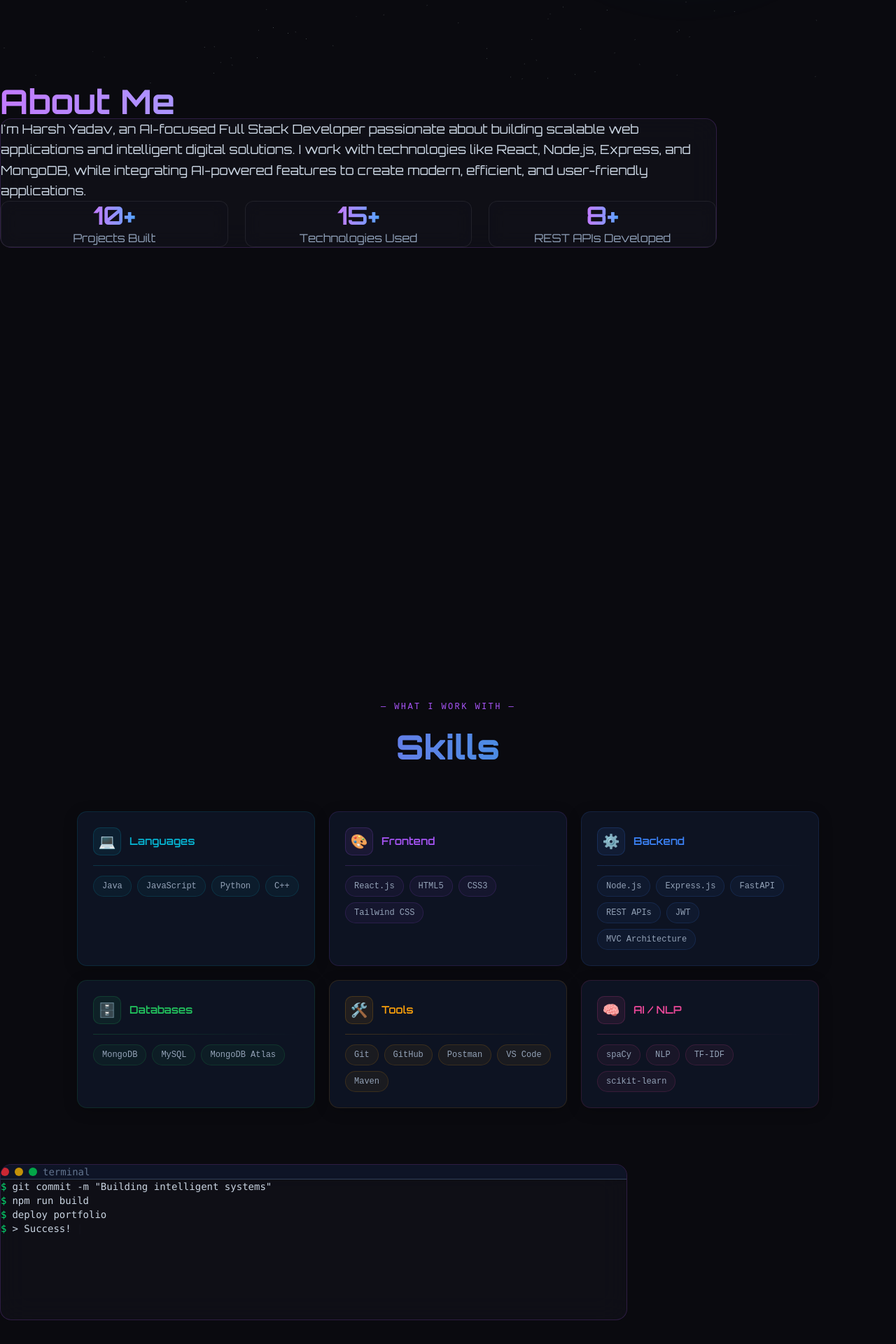
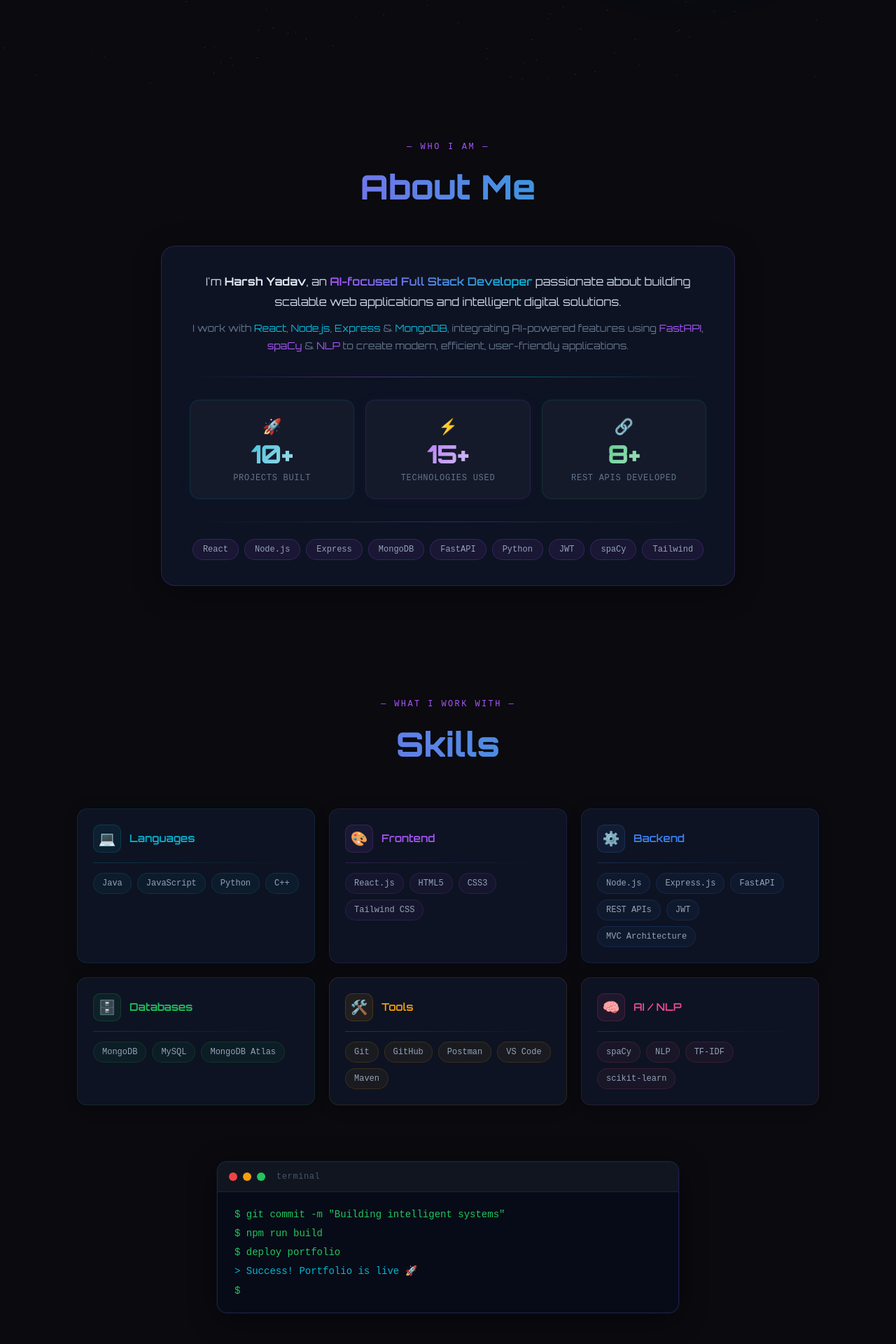
Before and after one commit to harsh-0905/portfolio, a React (Vite) app: page / in a window 1280 px wide. Shown: the part 679-2599 px from the top of the page at 70% size. Built offline with nearby package versions, Linux system fonts and the light colour scheme; no server answers.

Commit message:
Updated the UI component

```diff
--- a/src/components/About.jsx
+++ b/src/components/About.jsx
@@ -1,59 +1,197 @@
-import { motion } from 'framer-motion';
-import { useInView } from 'framer-motion';
+// About.jsx — Fully centered, premium layout, no left-align issues
+
+import { motion, useInView } from 'framer-motion';
 import { useRef } from 'react';
 
 const stats = [
-  { value: 10, label: 'Projects Built', suffix: '+' },
-  { value: 15, label: 'Technologies Used', suffix: '+' },
-  { value: 8, label: 'REST APIs Developed', suffix: '+' },
+  { value: '10+', label: 'Projects Built',      icon: '🚀', color: '#06b6d4' },
+  { value: '15+', label: 'Technologies Used',   icon: '⚡', color: '#a855f7' },
+  { value: '8+',  label: 'REST APIs Developed', icon: '🔗', color: '#22c55e' },
 ];
+
+const techTags = ['React', 'Node.js', 'Express', 'MongoDB', 'FastAPI', 'Python', 'JWT', 'spaCy', 'Tailwind'];
 
 export default function About() {
   const ref = useRef(null);
-  const isInView = useInView(ref, { once: true, margin: '-100px' });
+  const isInView = useInView(ref, { once: true, margin: '-80px' });
 
   return (
-    <section id="about" className="min-h-screen py-24 px-6 relative z-10">
+    <section id="about" style={{ padding: '80px 0', position: 'relative', zIndex: 10 }}>
+      <div
+        ref={ref}
+        style={{ maxWidth: '860px', margin: '0 auto', padding: '0 20px', boxSizing: 'border-box' }}
+      >
+
+        {/* ── Section Header ── */}
         <motion.div
-        ref={ref}
-        initial={{ opacity: 0, y: 50 }}
+          initial={{ opacity: 0, y: 20 }}
           animate={isInView ? { opacity: 1, y: 0 } : {}}
-        transition={{ duration: 0.6 }}
-        className="max-w-5xl mx-auto"
+          transition={{ duration: 0.5 }}
+          style={{ textAlign: 'center', marginBottom: '48px' }}
         >
-        <h2 className="text-4xl md:text-5xl font-bold bg-gradient-to-r from-purple-400 to-cyan-400 bg-clip-text text-transparent mb-12">
+          <p style={{
+            color: '#a855f7', fontFamily: 'monospace', fontSize: '12px',
+            letterSpacing: '0.22em', textTransform: 'uppercase', margin: '0 0 12px 0',
+          }}>
+            — Who I Am —
+          </p>
+          <h2 style={{
+            margin: 0,
+            fontSize: 'clamp(28px, 5vw, 48px)',
+            fontWeight: 800,
+            background: 'linear-gradient(90deg, #a855f7, #06b6d4)',
+            WebkitBackgroundClip: 'text',
+            WebkitTextFillColor: 'transparent',
+          }}>
             About Me
           </h2>
-        <div className="glass-card rounded-2xl p-8 md:p-12">
-          <p className="text-lg text-slate-300 leading-relaxed">
-           I'm Harsh Yadav, an AI-focused Full Stack Developer passionate about building scalable web applications and intelligent digital solutions. I work with technologies like React, Node.js, Express, and MongoDB, while integrating AI-powered features to create modern, efficient, and user-friendly applications.
-</p>
+        </motion.div>
+
+        {/* ── Main Card ── */}
         <motion.div
           initial={{ opacity: 0, y: 30 }}
           animate={isInView ? { opacity: 1, y: 0 } : {}}
-            transition={{ delay: 0.3, duration: 0.6 }}
-            className="grid grid-cols-1 md:grid-cols-3 gap-6 mt-12"
+          transition={{ delay: 0.15, duration: 0.6 }}
+          style={{
+            borderRadius: '20px',
+            padding: '36px 40px',
+            background: 'rgba(15,23,42,0.78)',
+            border: '1px solid rgba(168,85,247,0.2)',
+            backdropFilter: 'blur(16px)',
+            boxShadow: '0 8px 40px rgba(0,0,0,0.3)',
+            boxSizing: 'border-box',
+          }}
         >
+
+          {/* Bio — centered */}
+          <p style={{
+            margin: '0 0 10px 0',
+            fontSize: '16px',
+            color: '#cbd5e1',
+            lineHeight: 1.8,
+            textAlign: 'center',
+          }}>
+            I'm{' '}
+            <span style={{ color: '#e2e8f0', fontWeight: 700 }}>Harsh Yadav</span>, an{' '}
+            <span style={{
+              background: 'linear-gradient(90deg, #a855f7, #06b6d4)',
+              WebkitBackgroundClip: 'text',
+              WebkitTextFillColor: 'transparent',
+              fontWeight: 600,
+            }}>
+              AI-focused Full Stack Developer
+            </span>{' '}
+            passionate about building scalable web applications and intelligent digital solutions.
+          </p>
+          <p style={{
+            margin: '0 0 32px 0',
+            fontSize: '14px',
+            color: '#64748b',
+            lineHeight: 1.8,
+            textAlign: 'center',
+          }}>
+            I work with{' '}
+            <span style={{ color: '#06b6d4' }}>React</span>,{' '}
+            <span style={{ color: '#06b6d4' }}>Node.js</span>,{' '}
+            <span style={{ color: '#06b6d4' }}>Express</span> &{' '}
+            <span style={{ color: '#06b6d4' }}>MongoDB</span>, integrating AI-powered features
+            using{' '}
+            <span style={{ color: '#a855f7' }}>FastAPI</span>,{' '}
+            <span style={{ color: '#a855f7' }}>spaCy</span> &{' '}
+            <span style={{ color: '#a855f7' }}>NLP</span>{' '}
+            to create modern, efficient, user-friendly applications.
+          </p>
+
+          {/* Divider */}
+          <div style={{
+            height: '1px',
+            background: 'linear-gradient(90deg, transparent, rgba(168,85,247,0.4), rgba(6,182,212,0.4), transparent)',
+            marginBottom: '32px',
+          }} />
+
+          {/* Stats — 3 columns, centered */}
+          <div style={{
+            display: 'grid',
+            gridTemplateColumns: 'repeat(3, 1fr)',
+            gap: '16px',
+            marginBottom: '32px',
+          }}>
             {stats.map((stat, i) => (
               <motion.div
                 key={stat.label}
-                whileHover={{ scale: 1.05, y: -5 }}
-                className="glass rounded-xl p-6 text-center border border-purple-500/20"
+                initial={{ opacity: 0, y: 20 }}
+                animate={isInView ? { opacity: 1, y: 0 } : {}}
+                transition={{ delay: 0.3 + i * 0.1, duration: 0.5 }}
+                whileHover={{ y: -4, scale: 1.02 }}
+                style={{
+                  padding: '20px 16px',
+                  borderRadius: '14px',
+                  textAlign: 'center',
+                  background: 'rgba(255,255,255,0.03)',
+                  border: `1px solid ${stat.color}22`,
+                  boxShadow: `0 0 20px ${stat.color}0a`,
+                  transition: 'all 0.3s ease',
+                  cursor: 'default',
+                }}
               >
-                <motion.span
-                  initial={{ opacity: 0, scale: 0.5 }}
-                  animate={isInView ? { opacity: 1, scale: 1 } : {}}
-                  transition={{ delay: 0.5 + i * 0.1 }}
-                  className="text-4xl font-bold bg-gradient-to-r from-purple-400 to-blue-400 bg-clip-text text-transparent"
-                >
-                  {stat.value}{stat.suffix}
-                </motion.span>
-                <p className="text-slate-400 mt-2">{stat.label}</p>
+                <div style={{ fontSize: '22px', marginBottom: '6px' }}>{stat.icon}</div>
+                <div style={{
+                  fontSize: 'clamp(24px, 4vw, 36px)',
+                  fontWeight: 800,
+                  lineHeight: 1,
+                  marginBottom: '8px',
+                  background: `linear-gradient(135deg, ${stat.color}, #e2e8f0)`,
+                  WebkitBackgroundClip: 'text',
+                  WebkitTextFillColor: 'transparent',
+                }}>
+                  {stat.value}
+                </div>
+                <p style={{
+                  margin: 0,
+                  fontSize: '12px',
+                  color: '#64748b',
+                  lineHeight: 1.4,
+                  fontFamily: 'monospace',
+                  textTransform: 'uppercase',
+                  letterSpacing: '0.06em',
+                }}>
+                  {stat.label}
+                </p>
               </motion.div>
             ))}
+          </div>
+
+          {/* Divider */}
+          <div style={{
+            height: '1px',
+            background: 'linear-gradient(90deg, transparent, rgba(168,85,247,0.3), transparent)',
+            marginBottom: '24px',
+          }} />
+
+          {/* Tech tags — centered */}
+          <div style={{
+            display: 'flex',
+            flexWrap: 'wrap',
+            gap: '8px',
+            justifyContent: 'center',
+          }}>
+            {techTags.map(tech => (
+              <span key={tech} style={{
+                padding: '5px 14px',
+                borderRadius: '20px',
+                fontSize: '12px',
+                fontFamily: 'monospace',
+                background: 'rgba(168,85,247,0.08)',
+                border: '1px solid rgba(168,85,247,0.22)',
+                color: '#94a3b8',
+              }}>
+                {tech}
+              </span>
+            ))}
+          </div>
+
         </motion.div>
       </div>
-      </motion.div>
     </section>
   );
 }
--- a/src/components/Terminal.jsx
+++ b/src/components/Terminal.jsx
@@ -1,64 +1,166 @@
+// Terminal.jsx — Centered, compact, no empty space below
+
+import { useState, useEffect, useRef } from 'react';
 import { motion, useInView } from 'framer-motion';
-import { useState, useEffect } from 'react';
-import { useRef } from 'react';
 
-const commands = [
-  { cmd: 'git commit -m "Building intelligent systems"', delay: 0 },
-  { cmd: 'npm run build', delay: 2 },
-  { cmd: 'deploy portfolio', delay: 4 },
-  { cmd: '> Success!', delay: 6 },
+const LINES = [
+  { text: 'git commit -m "Building intelligent systems"', color: '#22c55e', prefix: '$ ' },
+  { text: 'npm run build',                               color: '#22c55e', prefix: '$ ' },
+  { text: 'deploy portfolio',                            color: '#22c55e', prefix: '$ ' },
+  { text: '> Success! Portfolio is live 🚀',             color: '#06b6d4', prefix: '' },
 ];
 
 export default function Terminal() {
   const ref = useRef(null);
-  const isInView = useInView(ref, { once: true });
+  const isInView = useInView(ref, { once: true, margin: '-60px' });
   const [visibleLines, setVisibleLines] = useState([]);
+  const [currentText, setCurrentText] = useState('');
+  const [lineIndex, setLineIndex] = useState(0);
+  const [charIndex, setCharIndex] = useState(0);
+  const [started, setStarted] = useState(false);
 
+  // Start typing when in view
   useEffect(() => {
-    if (!isInView) return;
-    const timers = commands.map(({ cmd, delay }) =>
-      setTimeout(() => setVisibleLines((prev) => [...prev, cmd]), delay * 500)
-    );
-    return () => timers.forEach(clearTimeout);
-  }, [isInView]);
+    if (isInView && !started) setStarted(true);
+  }, [isInView, started]);
+
+  // Typing effect
+  useEffect(() => {
+    if (!started) return;
+    if (lineIndex >= LINES.length) return;
+
+    const line = LINES[lineIndex];
+    const fullText = line.prefix + line.text;
+
+    if (charIndex < fullText.length) {
+      const t = setTimeout(() => {
+        setCurrentText(fullText.slice(0, charIndex + 1));
+        setCharIndex(c => c + 1);
+      }, 35);
+      return () => clearTimeout(t);
+    } else {
+      const t = setTimeout(() => {
+        setVisibleLines(prev => [...prev, { ...line, full: fullText }]);
+        setCurrentText('');
+        setCharIndex(0);
+        setLineIndex(l => l + 1);
+      }, 300);
+      return () => clearTimeout(t);
+    }
+  }, [started, lineIndex, charIndex]);
 
   return (
-    <section ref={ref} className="py-24 px-6 relative z-10">
-      <motion.div
-        initial={{ opacity: 0, y: 30 }}
-        animate={isInView ? { opacity: 1, y: 0 } : {}}
-        className="max-w-4xl mx-auto"
+    <section style={{ padding: '0 0 80px 0', position: 'relative', zIndex: 10 }}>
+      <div
+        ref={ref}
+        style={{ maxWidth: '700px', margin: '0 auto', padding: '0 20px' }}
       >
-        <div className="glass-card rounded-2xl overflow-hidden border border-purple-500/20">
-          <div className="flex items-center gap-2 px-4 py-3 bg-slate-900/80 border-b border-slate-700">
-            <div className="w-3 h-3 rounded-full bg-red-500/80" />
-            <div className="w-3 h-3 rounded-full bg-yellow-500/80" />
-            <div className="w-3 h-3 rounded-full bg-green-500/80" />
-            <span className="ml-4 text-slate-500 text-sm font-mono">terminal</span>
+        <motion.div
+          initial={{ opacity: 0, y: 24 }}
+          animate={isInView ? { opacity: 1, y: 0 } : {}}
+          transition={{ duration: 0.6 }}
+          style={{
+            borderRadius: '14px',
+            overflow: 'hidden',
+            background: 'rgba(8, 12, 24, 0.92)',
+            border: '1px solid rgba(99,102,241,0.25)',
+            boxShadow: '0 8px 40px rgba(0,0,0,0.4), 0 0 0 1px rgba(99,102,241,0.08)',
+            backdropFilter: 'blur(12px)',
+          }}
+        >
+          {/* Title bar */}
+          <div style={{
+            display: 'flex',
+            alignItems: 'center',
+            gap: '8px',
+            padding: '12px 16px',
+            background: 'rgba(255,255,255,0.04)',
+            borderBottom: '1px solid rgba(99,102,241,0.15)',
+          }}>
+            {/* Traffic lights */}
+            {['#ef4444', '#f59e0b', '#22c55e'].map(c => (
+              <div key={c} style={{ width: '12px', height: '12px', borderRadius: '50%', background: c }} />
+            ))}
+            <span style={{
+              marginLeft: '8px',
+              fontSize: '12px',
+              fontFamily: 'monospace',
+              color: '#475569',
+              letterSpacing: '0.05em',
+            }}>
+              terminal
+            </span>
           </div>
-          <div className="p-6 font-mono text-sm min-h-[200px]">
+
+          {/* Terminal body */}
+          <div style={{ padding: '20px 24px', minHeight: '140px' }}>
+            {/* Completed lines */}
             {visibleLines.map((line, i) => (
-              <motion.div
-                key={i}
-                initial={{ opacity: 0, x: -10 }}
-                animate={{ opacity: 1, x: 0 }}
-                className="flex items-center gap-2 mb-2"
-              >
-                <span className="text-green-400">$</span>
-                <span className="text-slate-300">{line}</span>
-                {i === visibleLines.length - 1 && (
-                  <motion.span
-                    animate={{ opacity: [1, 0] }}
-                    transition={{ duration: 0.8, repeat: Infinity }}
-                  >
-                    |
-                  </motion.span>
-                )}
-              </motion.div>
+              <div key={i} style={{
+                fontFamily: 'monospace',
+                fontSize: '14px',
+                lineHeight: '1.8',
+                color: line.color,
+                marginBottom: '2px',
+              }}>
+                {line.full}
+              </div>
             ))}
+
+            {/* Currently typing line */}
+            {lineIndex < LINES.length && (
+              <div style={{
+                fontFamily: 'monospace',
+                fontSize: '14px',
+                lineHeight: '1.8',
+                color: LINES[lineIndex].color,
+                display: 'flex',
+                alignItems: 'center',
+              }}>
+                {currentText}
+                <span style={{
+                  display: 'inline-block',
+                  width: '2px',
+                  height: '16px',
+                  background: '#06b6d4',
+                  marginLeft: '2px',
+                  animation: 'blink 1s step-end infinite',
+                }} />
+              </div>
+            )}
+
+            {/* Done — show cursor blink at end */}
+            {lineIndex >= LINES.length && (
+              <div style={{
+                fontFamily: 'monospace',
+                fontSize: '14px',
+                color: '#22c55e',
+                display: 'flex',
+                alignItems: 'center',
+                gap: '4px',
+                marginTop: '4px',
+              }}>
+                $
+                <span style={{
+                  display: 'inline-block',
+                  width: '2px',
+                  height: '16px',
+                  background: '#06b6d4',
+                  animation: 'blink 1s step-end infinite',
+                }} />
+              </div>
+            )}
           </div>
-        </div>
-      </motion.div>
+        </motion.div>
+      </div>
+
+      {/* Blink keyframe */}
+      <style>{`
+        @keyframes blink {
+          0%, 100% { opacity: 1; }
+          50% { opacity: 0; }
+        }
+      `}</style>
     </section>
   );
 }
```
Lines whose indentation alone changed are shown as unchanged.
